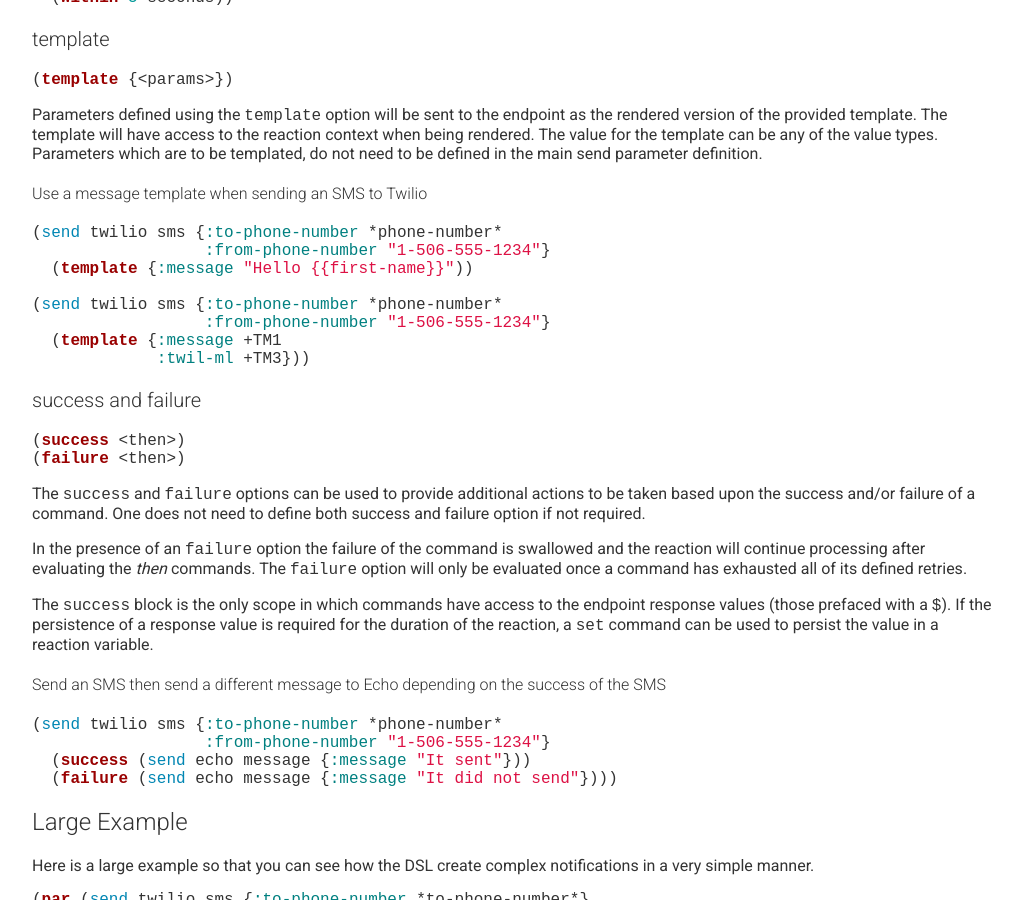
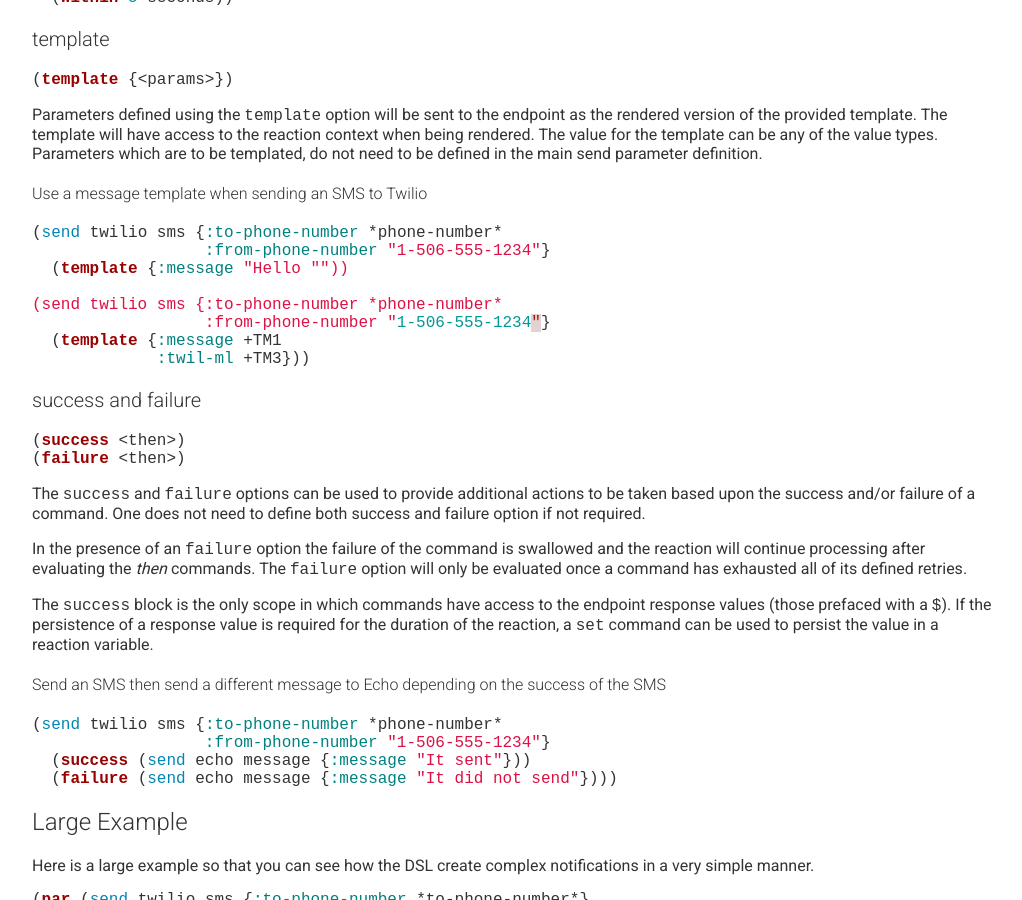
Before and after one commit to ianbishop/userevents.github.io, a Jekyll site: the page built from docs/then.md, in a window 1280 px wide and 900 px high, scrolled down 5398 px. Shown: the whole window, without its empty margins (0-1022 px from the left). Built offline with Jekyll 4.4.1, drawn with Linux system fonts in a browser that asks for light colours; Markdown is read by kramdown in place of the engine named in the settings.

Commit message:
Update then.md

```diff
--- a/docs/then.md
+++ b/docs/then.md
@@ -365,7 +365,7 @@
 {% highlight clojure %}
 (send twilio sms {:to-phone-number *phone-number*
                   :from-phone-number "1-506-555-1234"}
-  (template {:message "Hello {{ "{{first-name" }}}}"))
+  (template {:message "Hello "{{first-name}}"))
 
 (send twilio sms {:to-phone-number *phone-number*
                   :from-phone-number "1-506-555-1234"}
```
